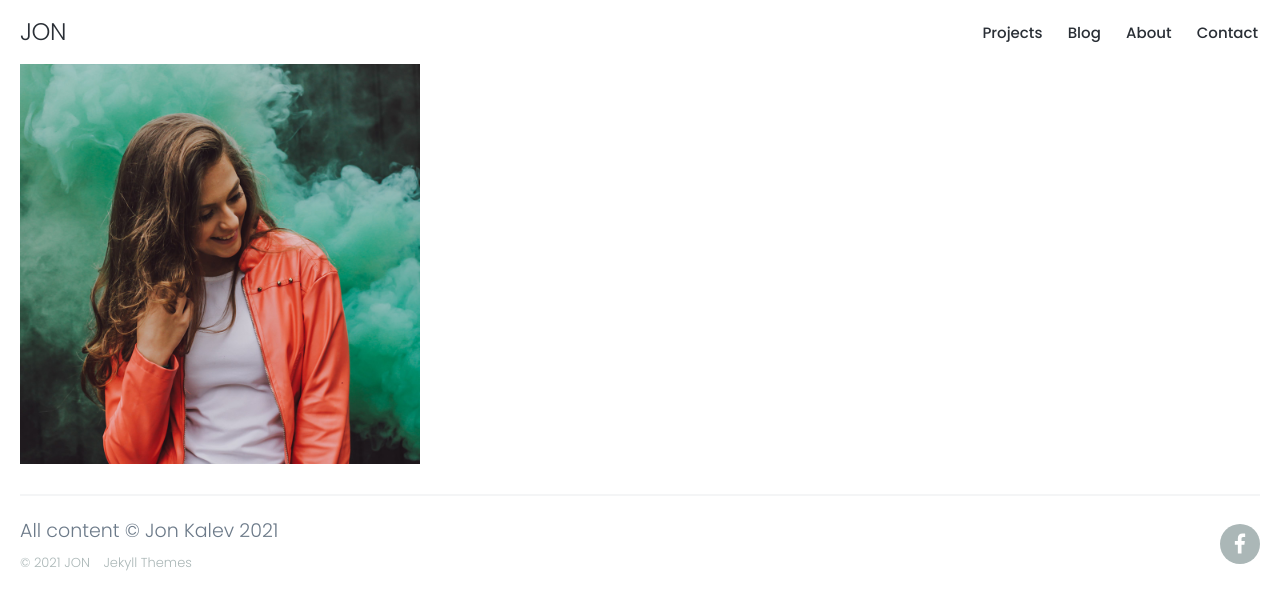
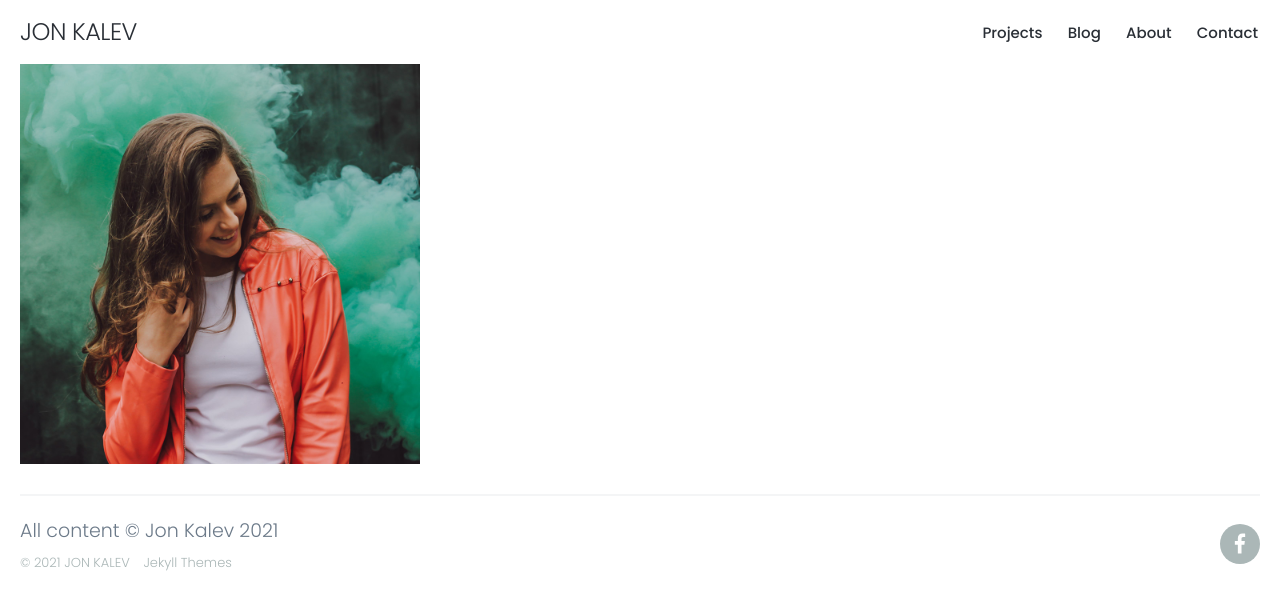
Before and after one commit to jonkalev/jonkalev.github.io, a Jekyll site: the page built from index-old.html, in a window 1280 px wide. Shown: the top 610 px of the page. Built offline with Jekyll 4.4.1, drawn with Linux system fonts in a browser that asks for light colours; nearby versions of some CDN libraries.

Commit message:
Update settings.yml

```diff
--- a/_data/settings.yml
+++ b/_data/settings.yml
@@ -1,5 +1,5 @@
 basic_settings:
-  site_title: JON
+  site_title: JON KALEV
   favicon_image: /images/favicon.png
 
 header_settings:
```
